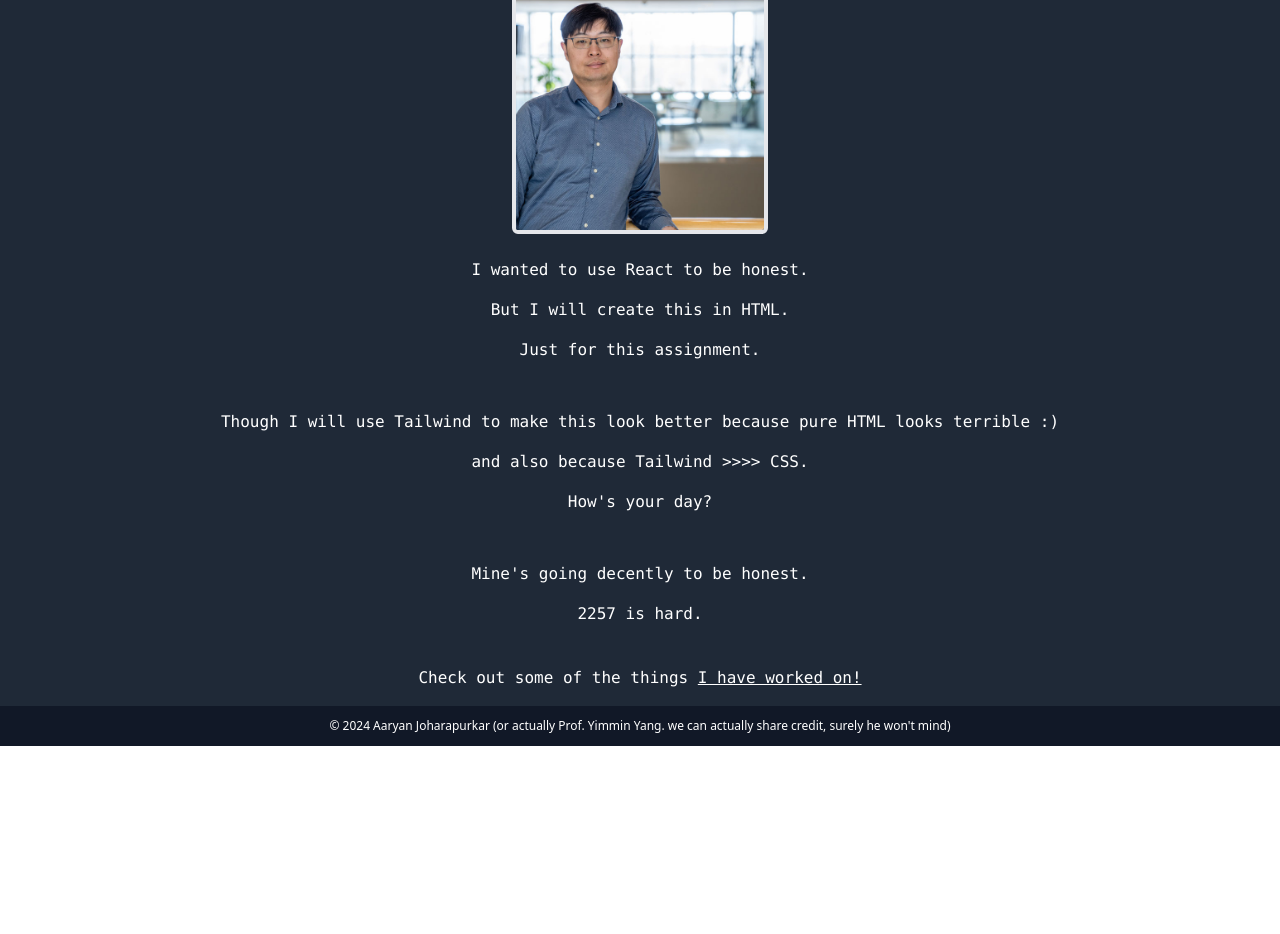
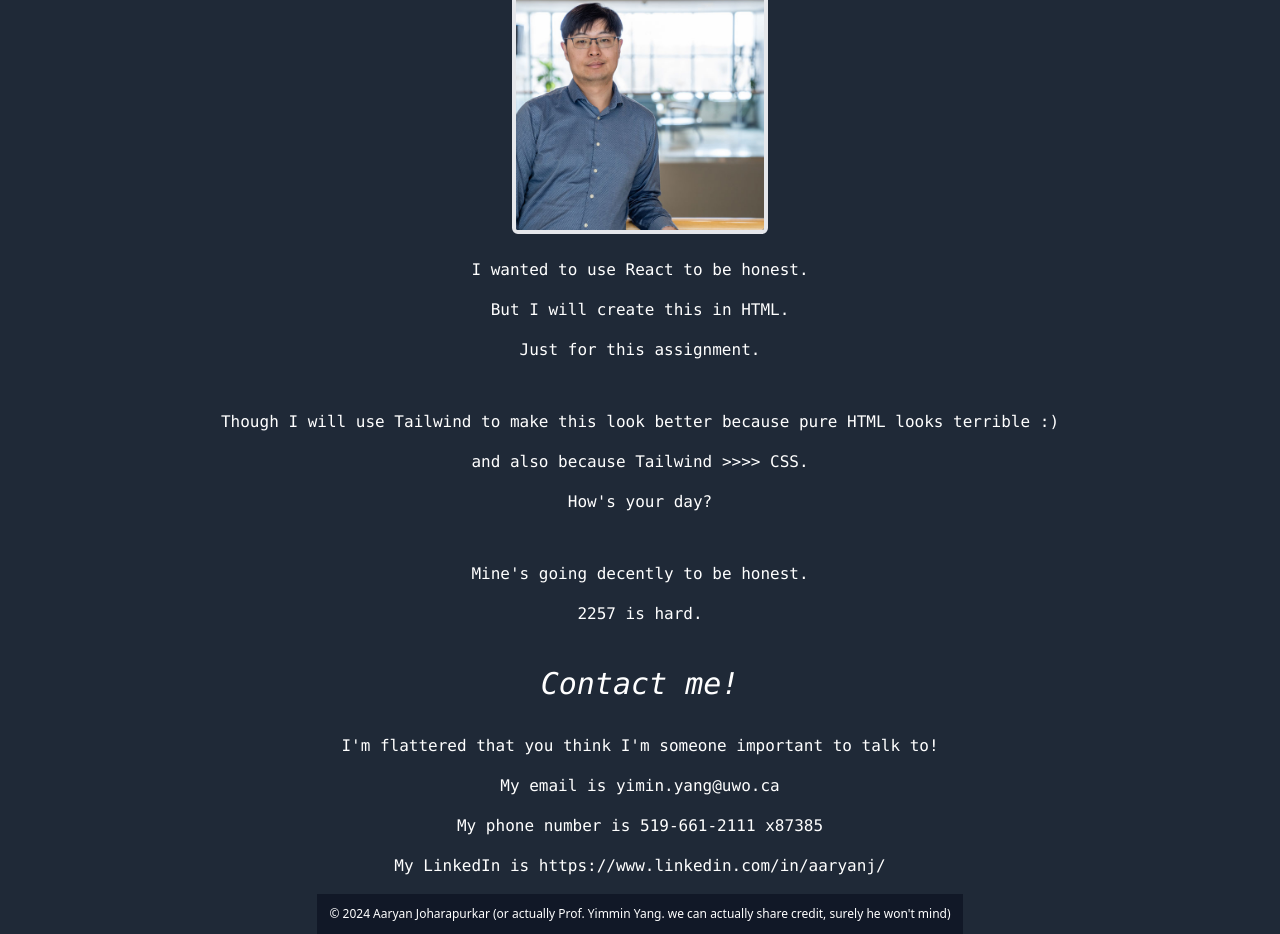
Before and after one commit to aCupOfCoff33/SE2202-Lab-1, a website: page index.html in a window 1280 px wide. Shown: the part 226-1160 px from the top of the page. Before the commit the page ends 972 px from the top, so only its background shows below. Drawn offline with nearby package versions, Linux system fonts and the light colour scheme.

Commit message:
Update index.html

```diff
--- a/index.html
+++ b/index.html
@@ -77,17 +77,31 @@
         <p class="mb-12">How's your day?</p>
         <p class="mb-4">Mine's going decently to be honest.</p>
         <p class="mb-4">2257 is hard.</p>
-        <br />
-        <p class="mb-4">
-          Check out some of the things
-          <a
-            class="underline"
-            href="https://scholar.google.com/citations?user=fFP4b9kAAAAJ&hl=en"
-            >I have worked on!</a
-          >
-        </p>
       </div>
-    </div>
+
+      <!-- Contact Me part -->
+      <div>
+        <h1 class="font-mono text-3xl text-center pt-6 italic text-white pb-2">
+          Contact me!
+        </h1>
+        <div class="font-mono text-center text-white mt-6">
+          <p class="mb-4">
+            I'm flattered that you think I'm someone important to talk to!
+          </p>
+          <p class="mb-4">
+            My email is <a href="mailto:yimin.yang@uwo.ca">yimin.yang@uwo.ca</a>
+          </p>
+          <p class="mb-4">
+            My phone number is
+            <a href="tel:519-661-2111x87385">519-661-2111 x87385</a>
+          </p>
+          <p class="mb-4">
+            My LinkedIn is
+            <a href="https://www.linkedin.com/in/aaryanj/"
+              >https://www.linkedin.com/in/aaryanj/</a
+            >
+          </p>
+        </div>
 
     <!-- Footer -->
     <footer
```
